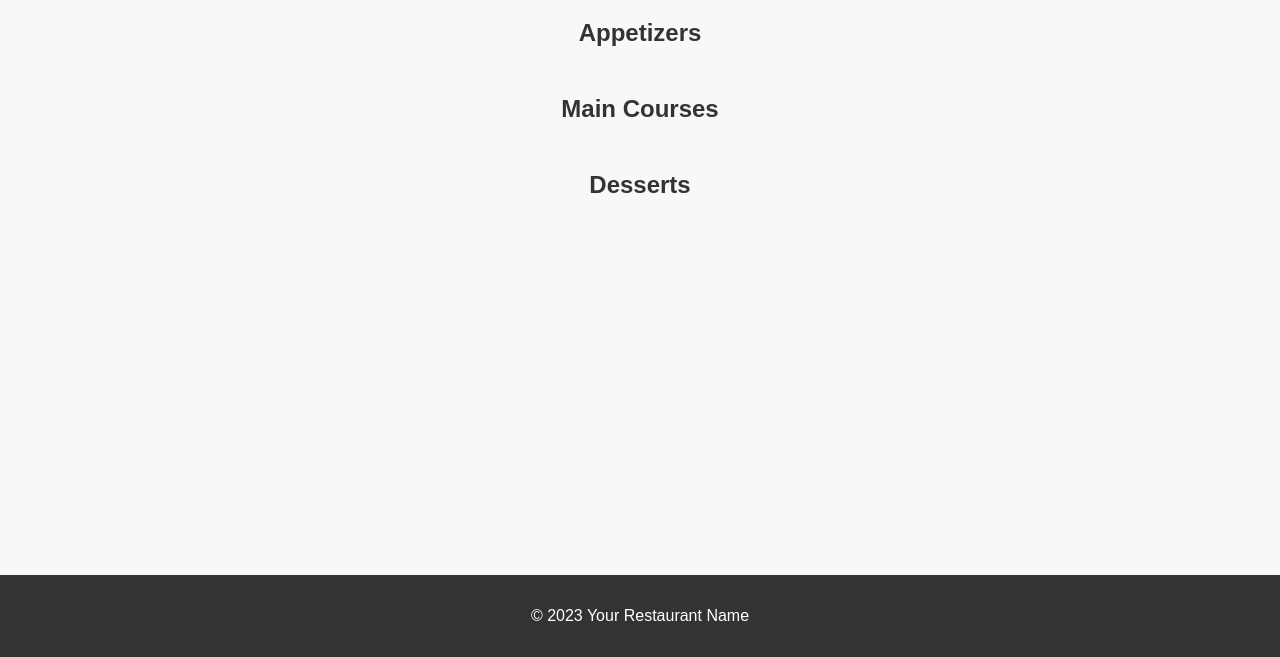
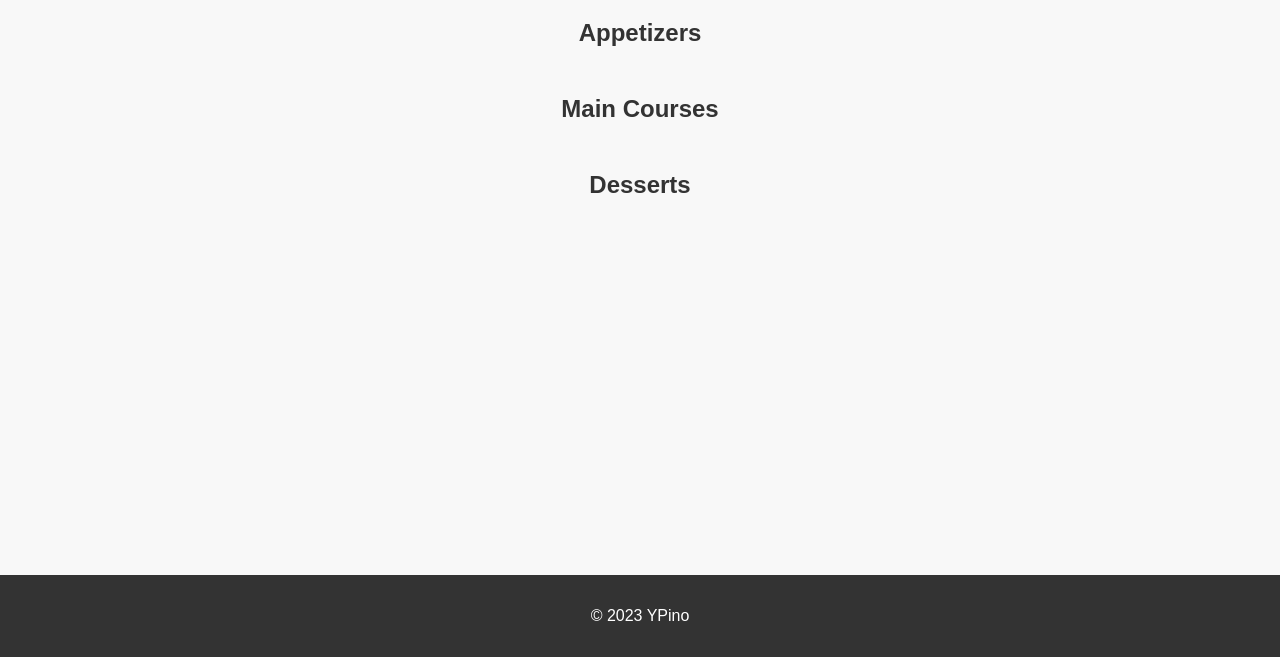
Before and after one commit to JibbsMamogkat/ComingSoonFinalProject, a website: page frontend/pages/menu.html in a window 1280 px wide. Shown: the part 143-800 px from the top of the page. Drawn offline with Linux system fonts and the light colour scheme; no server answers.

```diff
--- a/frontend/pages/menu.html
+++ b/frontend/pages/menu.html
@@ -42,7 +42,7 @@
     </main>
 
     <footer>
-        <p>&copy; 2023 Your Restaurant Name</p>
+        <p>&copy; 2023 YPino</p>
     </footer>
 
     <script src="../js/menu.js"></script> <!-- Include your JavaScript file here -->
```
Also changed, not shown: 2 other files.
